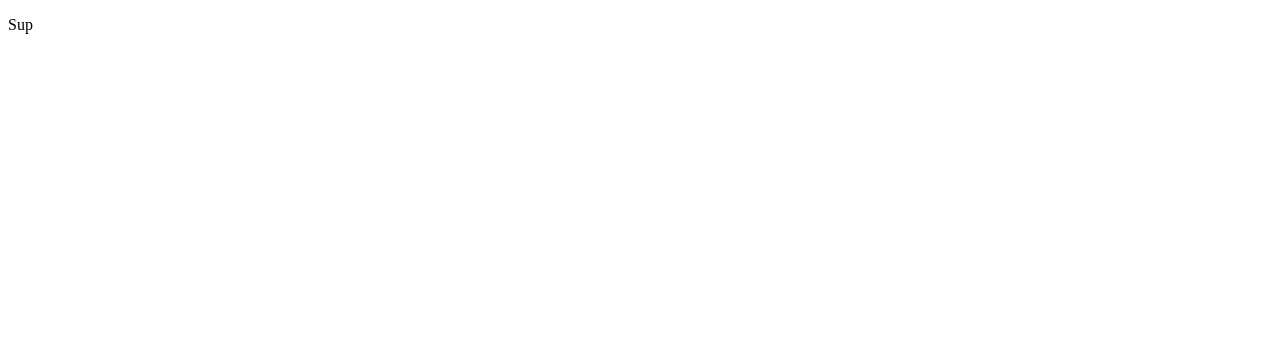
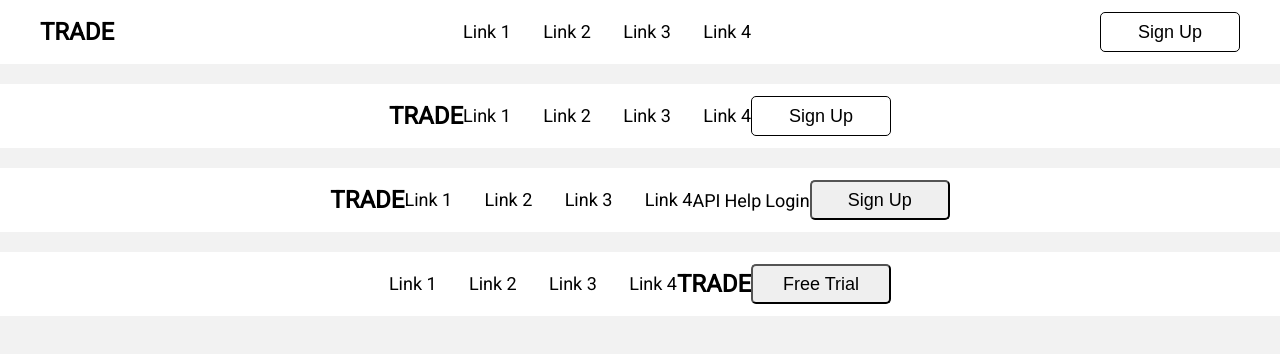
Before and after one commit to missfionajean/css-grid-practice-lab, a plain HTML site: page index.html in a window 1280 px wide. Drawn offline with Linux system fonts and the light colour scheme.

Commit message:
added grid and styled first nav bar

```diff
--- a/css/style.css
+++ b/css/style.css
@@ -1,3 +1,59 @@
 * {
 	box-sizing: border-box;
+    margin: 0;
 }
+
+body {
+    background-color: #f2f2f2;
+    font-family: 'Roboto', sans-serif;
+    display: grid;
+    gap: 20px;
+    grid-template-rows: 1fr 1fr 1fr 1fr;
+}
+
+nav {
+    display: flex;
+    align-items: center;
+    justify-content: center;
+    background-color: white;
+    height: 64px;
+    padding-inline: 40px;
+}
+
+p {
+    font-weight: 700;
+    font-size: 24px;
+}
+
+a {
+    font-size: 18px;
+}
+
+button {
+    width: 140px;
+    height: 40px;
+    font-size: 18px;
+    border-radius: 5px;
+}
+
+a:hover, button:hover {
+    cursor: pointer;
+}
+
+.subnav {
+    width: 288px;
+    height: 22px;
+    display: flex;
+    justify-content: space-between;
+}
+
+#n1 {
+    justify-content: space-between;
+}
+
+#b1, #b2 {
+    color: black;
+    background-color: white;
+    border: 1px solid black;
+
+}
--- a/index.html
+++ b/index.html
@@ -1,12 +1,64 @@
 <!DOCTYPE html>
 <html lang="en">
-<head>
-    <meta charset="UTF-8">
-    <meta name="viewport" content="width=device-width, initial-scale=1.0">
-    <link rel="stylesheet" href="./css/style.css">
-    <title>CSS Grid Practice</title>
-</head>
-<body>
-    <p>Sup</p>
-</body>
+	<head>
+		<meta charset="UTF-8" />
+		<meta name="viewport" content="width=device-width, initial-scale=1.0" />
+		<link rel="stylesheet" href="./css/style.css" />
+		<title>CSS Grid Practice</title>
+		<link rel="preconnect" href="https://fonts.googleapis.com" />
+		<link rel="preconnect" href="https://fonts.gstatic.com" crossorigin />
+		<link rel="preconnect" href="https://fonts.googleapis.com" />
+		<link rel="preconnect" href="https://fonts.gstatic.com" crossorigin />
+		<link
+			href="https://fonts.googleapis.com/css2?family=Roboto&display=swap"
+			rel="stylesheet"
+		/>
+	</head>
+	<body>
+		<nav id="n1">
+			<p>TRADE</p>
+			<div class="subnav" id="sn1">
+				<a>Link 1</a>
+				<a>Link 2</a>
+				<a>Link 3</a>
+				<a>Link 4</a>
+			</div>
+			<button id="b1">Sign Up</button>
+		</nav>
+		<nav id="n2">
+			<p>TRADE</p>
+			<div class="subnav" id="sn2">
+				<a>Link 1</a>
+				<a>Link 2</a>
+				<a>Link 3</a>
+				<a>Link 4</a>
+			</div>
+			<button id="b2">Sign Up</button>
+		</nav>
+		<nav id="n3">
+			<p>TRADE</p>
+			<div class="subnav" id="sn3-1">
+				<a>Link 1</a>
+				<a>Link 2</a>
+				<a>Link 3</a>
+				<a>Link 4</a>
+			</div>
+			<div id="sn3-2">
+				<a>API</a>
+				<a>Help</a>
+				<a>Login</a>
+			</div>
+			<button id="b3">Sign Up</button>
+		</nav>
+		<nav id="n4">
+			<div class="subnav" id="s4">
+				<a>Link 1</a>
+				<a>Link 2</a>
+				<a>Link 3</a>
+				<a>Link 4</a>
+			</div>
+			<p>TRADE</p>
+			<button id="b4">Free Trial</button>
+		</nav>
+	</body>
 </html>
```
